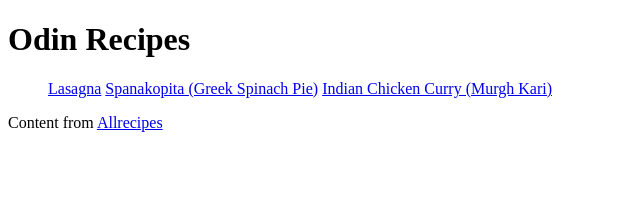
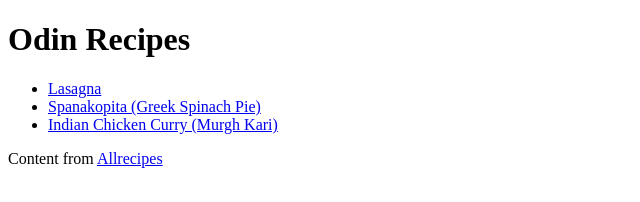
Before and after one commit to KitIsBored/odin-recipes, a plain HTML site: page index.html in a window 1280 px wide. Shown: the whole page, without its empty margins (0-640 px from the left). Drawn offline with Linux system fonts and the light colour scheme.

Commit message:
Fix recipe list in index.html

```diff
--- a/index.html
+++ b/index.html
@@ -10,9 +10,9 @@
         <h1>Odin Recipes</h1>
 
         <ul>
-            <a href="./recipes/lasagna.html">Lasagna</a>
-            <a href="./recipes/spanakopita.html">Spanakopita (Greek Spinach Pie)</a>
-            <a href="./recipes/indian-chicken-curry.html">Indian Chicken Curry (Murgh Kari)</a>
+            <li><a href="./recipes/lasagna.html">Lasagna</a></li>
+            <li><a href="./recipes/spanakopita.html">Spanakopita (Greek Spinach Pie)</a></li>
+            <li><a href="./recipes/indian-chicken-curry.html">Indian Chicken Curry (Murgh Kari)</a></li>
         </ul>
 
         <footer>
```
